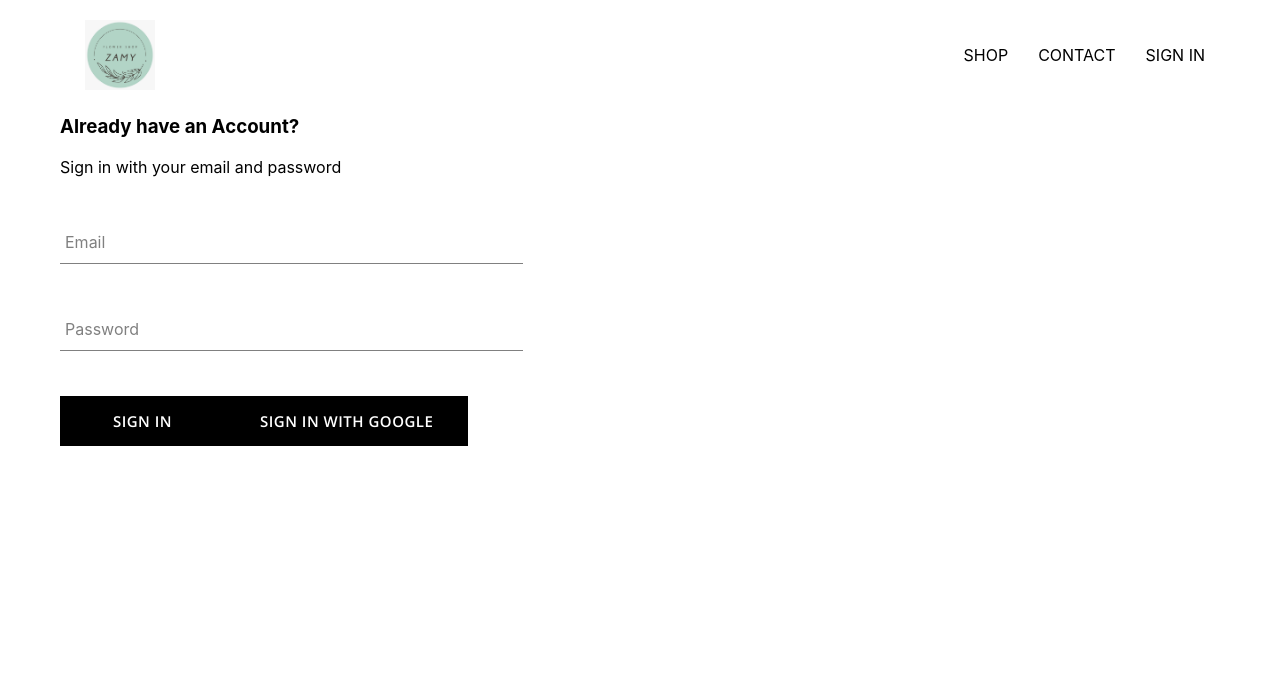
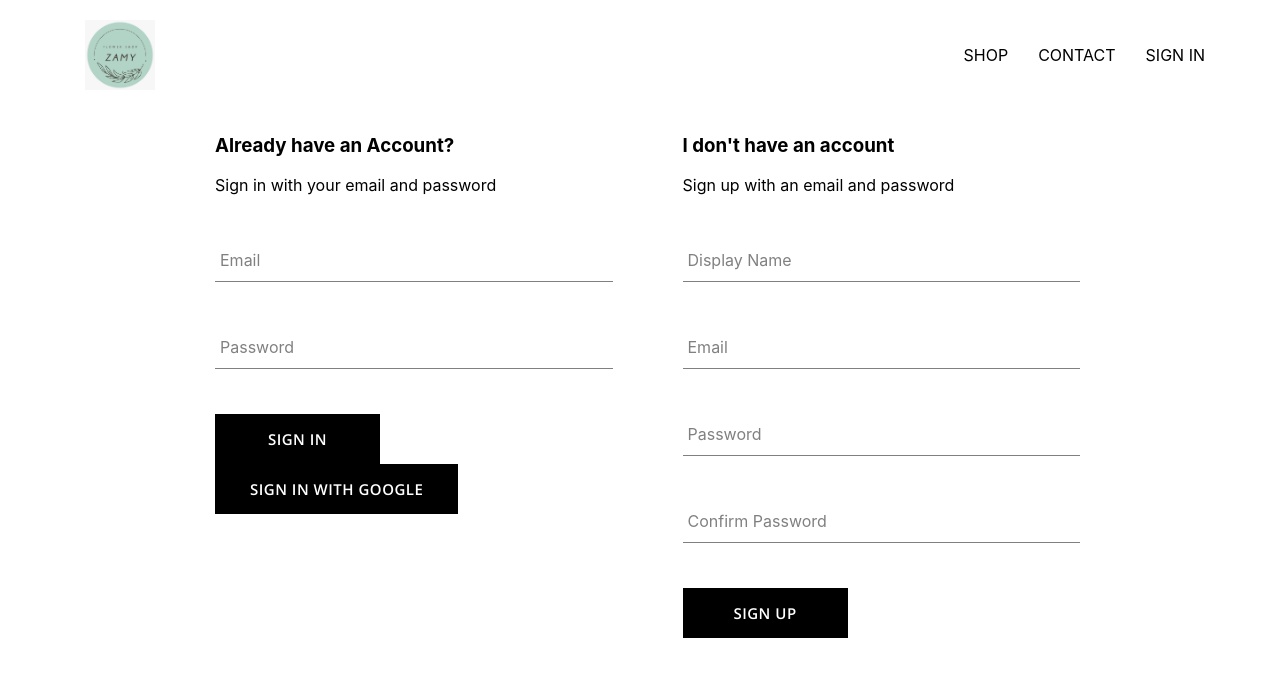
Before and after one commit to MSamoilovic/react-ecommerce-shop, a React (Create React App) app: page /signin in a window 1280 px wide. Shown: the top 676 px of the page. Built offline with nearby package versions, Linux system fonts and the light colour scheme; no server answers.

Commit message:
Dodata sign up komponenta i funkcionalnost

```diff
--- a/src/components/pages/sign-in/SigninPage.js
+++ b/src/components/pages/sign-in/SigninPage.js
@@ -1,11 +1,13 @@
 import React from "react";
 import "./SigninPage.scss";
 import SigninForm from "../../sign-in/Signin";
+import SignupForm from '../../sign-up/Signup'
 
 const SigninPage = () => {
   return (
     <div className="signin-page">
       <SigninForm />
+      <SignupForm />
     </div>
   );
 };
--- a/src/components/pages/sign-in/SigninPage.scss
+++ b/src/components/pages/sign-in/SigninPage.scss
@@ -0,0 +1,6 @@
+.signin-page {
+    width:850px;
+    display: flex;
+    justify-content: space-between;
+    margin: 20px auto;
+}
--- a/src/components/sign-in/Signin.scss
+++ b/src/components/sign-in/Signin.scss
@@ -1,3 +1,3 @@
 .signin {
-    width: 35vw;
+  width: 45%;
 }
--- /dev/null
+++ b/src/components/sign-up/Signup.js
@@ -0,0 +1,103 @@
+import React from "react";
+import "./Signup.scss";
+import FormInput from "../form-input/FormInput";
+import SubmitButton from "../submit-button/SubmitButton";
+import { auth, getUserProfile } from "../../firebase/firebase-utils";
+
+class SignupForm extends React.Component {
+  constructor() {
+    super();
+    this.state = {
+      displayName: "",
+      email: "",
+      password: "",
+      confirmPassword: "",
+    };
+  }
+
+  handleSubmit = async (event) => {
+    event.preventDefault();
+
+    const { displayName, email, password, confirmPassword } = this.state;
+
+    if (password !== confirmPassword) {
+      alert("Please make sure that passwords match");
+
+      return;
+    }
+
+    try {
+      //kreiranje korisnika
+      const { user } = await auth.createUserWithEmailAndPassword(
+        email,
+        password
+      );
+      //cuvanje korisnika u Firestore preko metoda iz util.js
+      await getUserProfile(user, { displayName });
+      //vracanje state na default vrednosti
+      this.setState({
+        displayName: "",
+        email: "",
+        password: "",
+        confirmPassword: "",
+      });
+    } catch (err) {
+        console.log('Error occured', err)
+    }
+  };
+
+  handleChange = (event) => {
+    const { name, value } = event.target;
+    this.setState({ [name]: value });
+  };
+
+  render() {
+    //Destrukturiranje state da se unesu kao values u inpute forme
+    const { displayName, email, password, confirmPassword } = this.state;
+
+    return (
+      <div className="sign-up">
+        <h3>I don't have an account</h3>
+        <span>Sign up with an email and password</span>
+
+        <form className="sign-up-form" onSubmit={this.handleSubmit}>
+          <FormInput
+            type="text"
+            name="displayName"
+            value={displayName}
+            handleChange={this.handleChange}
+            label="Display Name"
+            required
+          />
+          <FormInput
+            type="email"
+            name="email"
+            value={email}
+            handleChange={this.handleChange}
+            label="Email"
+            required
+          />
+          <FormInput
+            type="password"
+            name="password"
+            value={password}
+            handleChange={this.handleChange}
+            label="Password"
+            required
+          />
+          <FormInput
+            type="password"
+            name="confirmPassword"
+            value={confirmPassword}
+            handleChange={this.handleChange}
+            label="Confirm Password"
+            required
+          />
+          <SubmitButton type="submit">SIGN UP</SubmitButton>
+        </form>
+      </div>
+    );
+  }
+}
+
+export default SignupForm;
--- /dev/null
+++ b/src/components/sign-up/Signup.scss
@@ -0,0 +1,5 @@
+.sign-up {
+    display: flex;
+    flex-direction: column;
+    width: 45%;
+}
```
